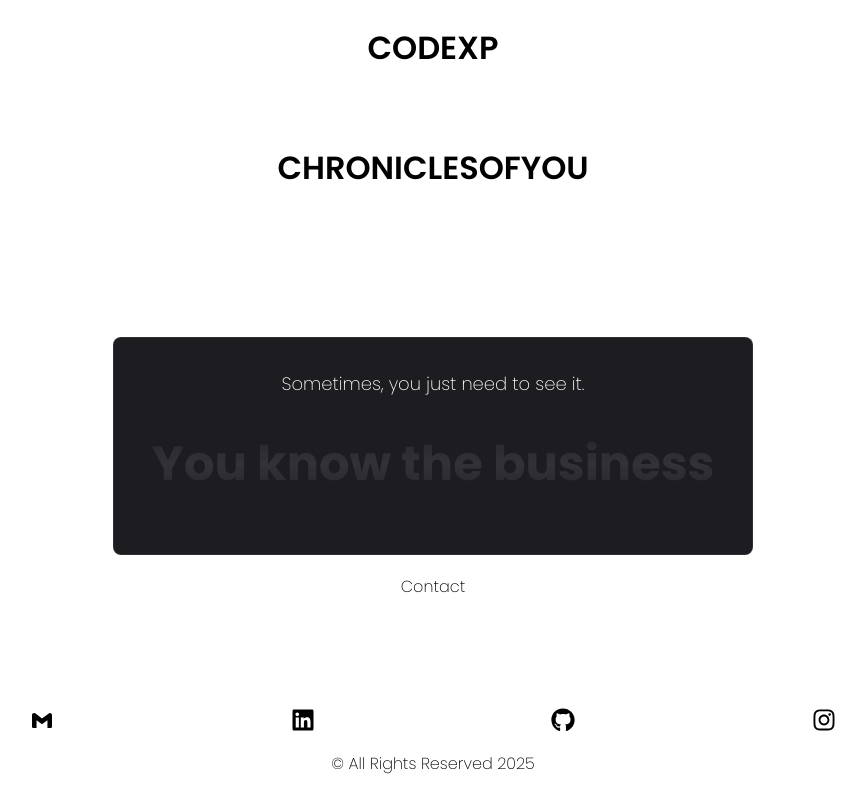
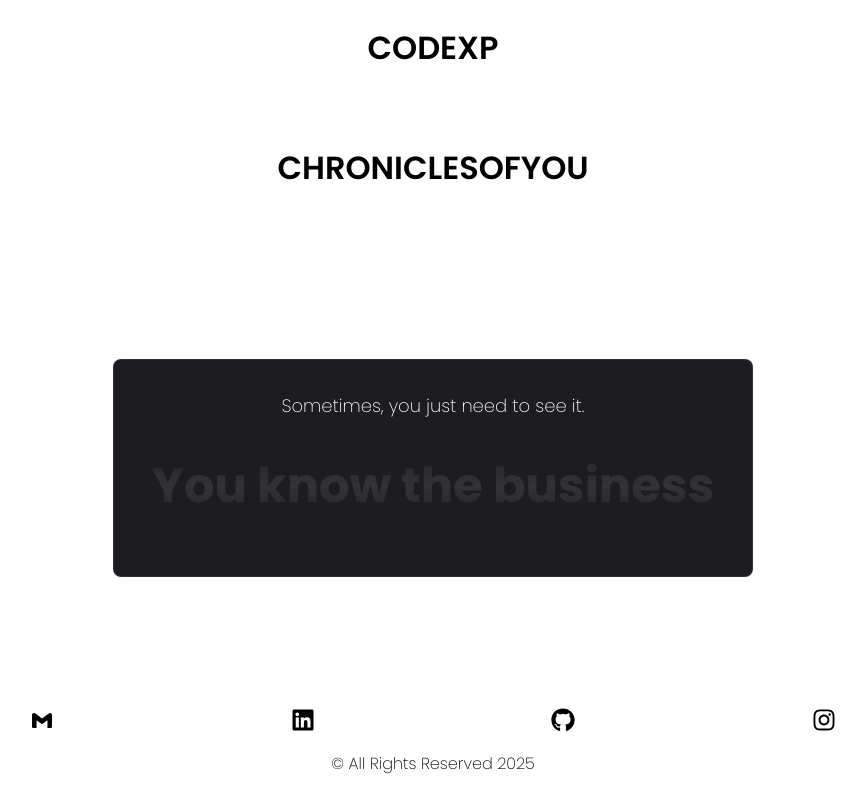
Before and after one commit to DharuNamikaze/portfolio, a Next.js app: page / in a window 1280 px wide. Shown: the part 1868-2668 px from the top of the page, without its empty margins (207-1073 px from the left). Built offline with nearby package versions, Linux system fonts and the light colour scheme.

Commit message:
micro changes

```diff
--- a/components/Footer.tsx
+++ b/components/Footer.tsx
@@ -5,14 +5,6 @@ import { FaGithub } from "react-icons/fa";
 import { BiLogoGmail } from "react-icons/bi";
 import { FaLinkedin } from "react-icons/fa";
 import { FaInstagram } from "react-icons/fa";
-import {
-  Dialog,
-  DialogContent,
-  DialogDescription,
-  DialogHeader,
-  DialogTitle,
-  DialogTrigger,
-} from "../components/ui/Dialog";
 import {
   TextRevealCard,
   TextRevealCardDescription,
@@ -47,9 +39,6 @@ const Footer = () => {
             {""}
           </TextRevealCardDescription>
         </TextRevealCard>
-        <button className="flex" onClick={() => { document.getElementById('form')?.showModal()} }>
-          Contact
-        </button>
       </div>
 
       <section className="socials flex justify-evenly mb-5 mt-[10vh] bg-transparent">
```
